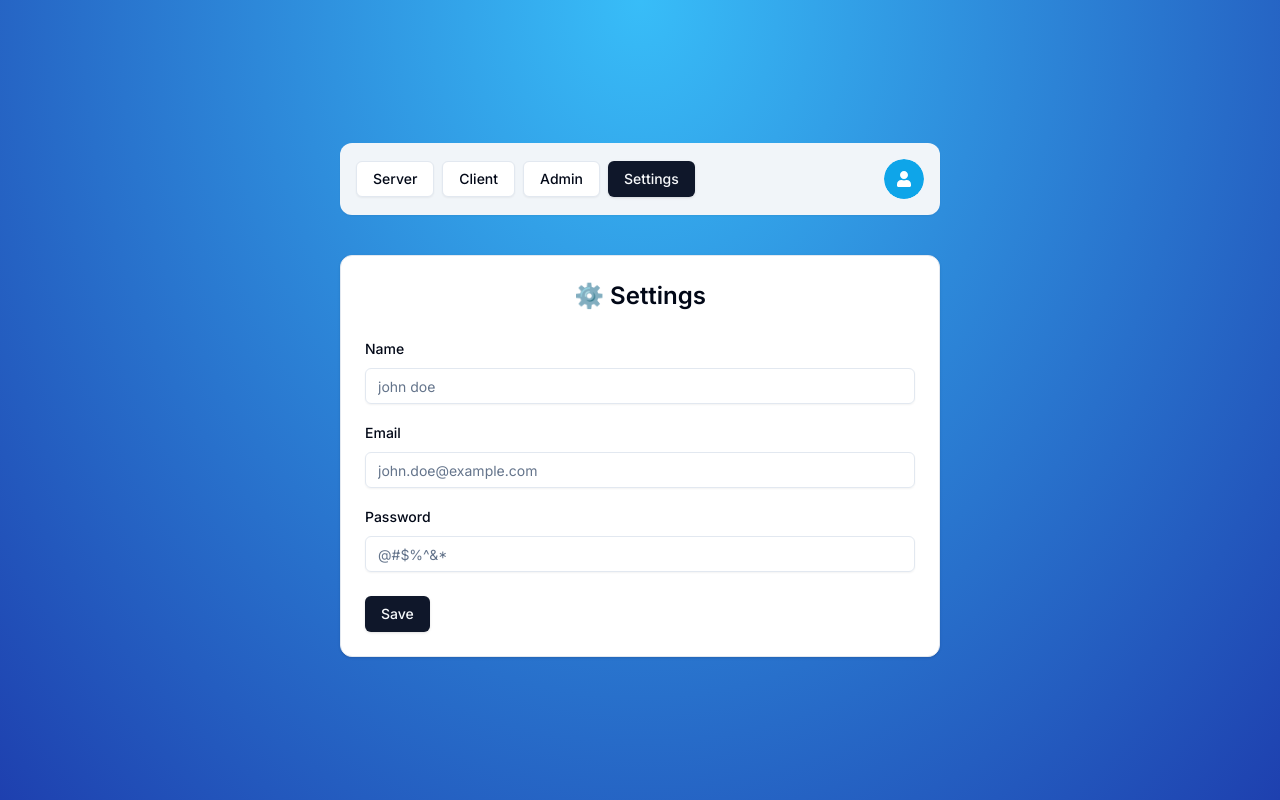
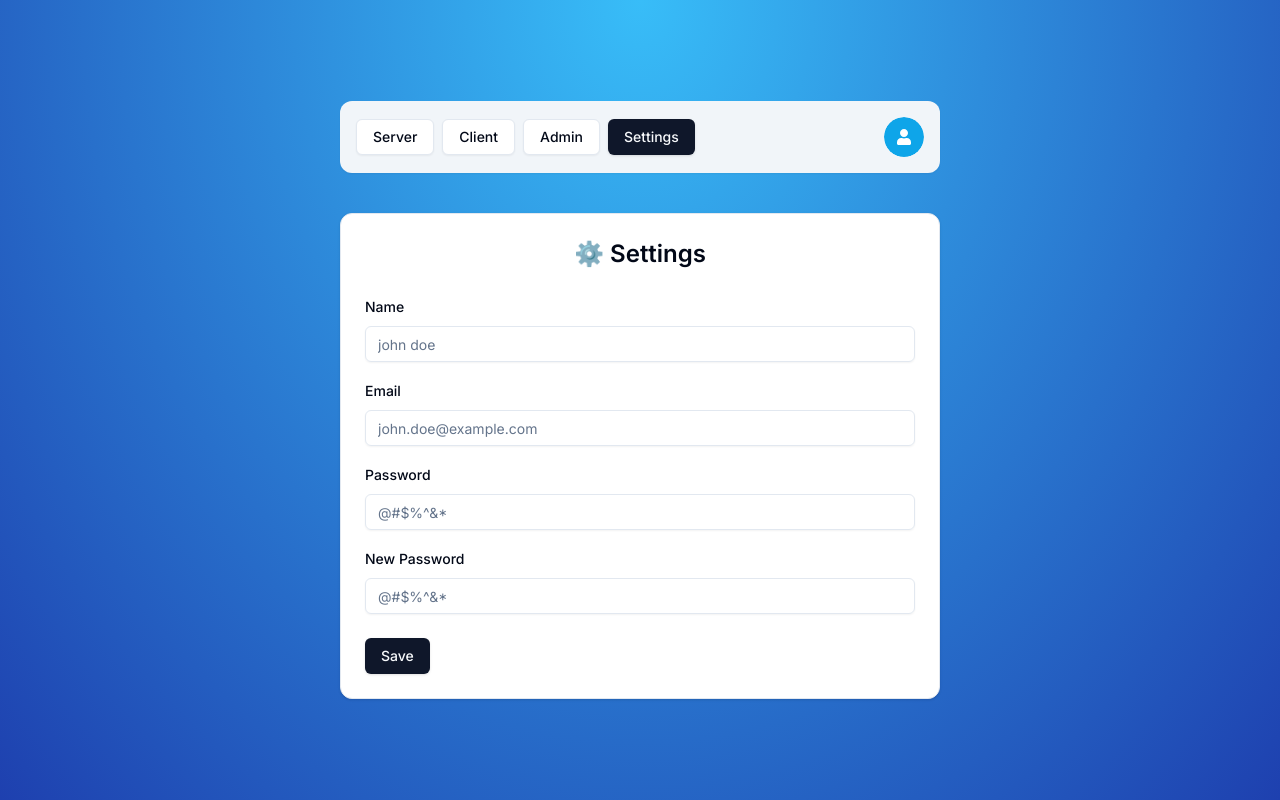
Before and after one commit to Sajid-Hossain98/next-auth-v5, a Next.js app: page /settings in a window 1280 px wide. Built offline with nearby package versions, Linux system fonts and the light colour scheme; no server answers.

Commit message:
settings page form field for new password

```diff
--- a/app/(protected)/settings/page.tsx
+++ b/app/(protected)/settings/page.tsx
@@ -35,6 +35,7 @@ const SettingsPage = () => {
     resolver: zodResolver(SettingsSchema),
     defaultValues: {
       password: undefined,
+      newPassword: undefined,
       name: user?.name || undefined,
       email: user?.email || undefined,
     },
@@ -123,6 +124,25 @@ const SettingsPage = () => {
                   </FormItem>
                 )}
               />
+
+              <FormField
+                control={form.control}
+                name="newPassword"
+                render={({ field }) => (
+                  <FormItem>
+                    <FormLabel>New Password</FormLabel>
+
+                    <FormControl>
+                      <Input
+                        {...field}
+                        placeholder="@#$%^&*"
+                        type="password"
+                        disabled={isPending}
+                      />
+                    </FormControl>
+                  </FormItem>
+                )}
+              />
             </div>
 
             <FormError message={error} />
```
